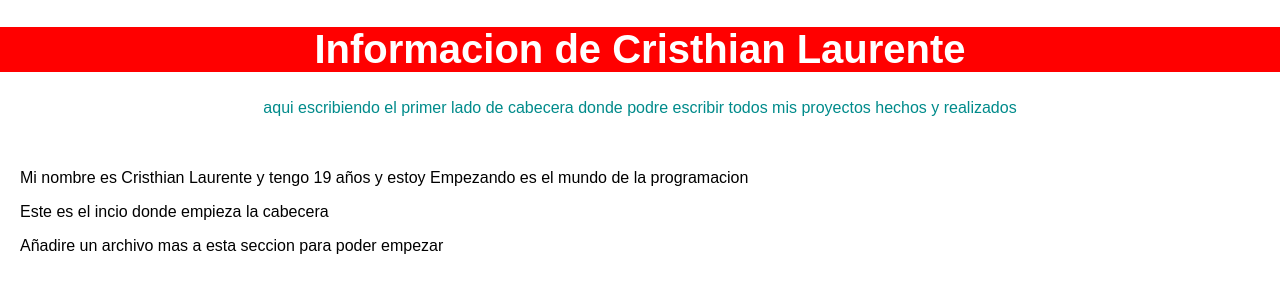
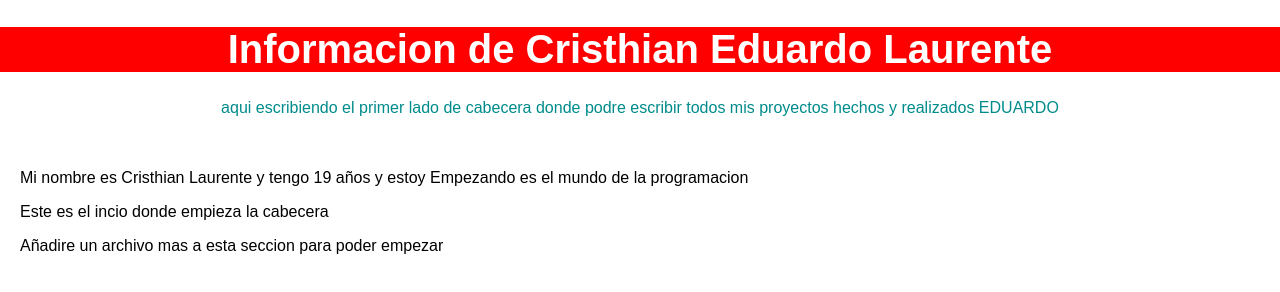
Before and after one commit to guruum/HyperBlogs, a plain HTML site: page index.html in a window 1280 px wide. Shown: the top 292 px of the page. Drawn offline with Linux system fonts and the light colour scheme.

```diff
--- a/index.html
+++ b/index.html
@@ -9,11 +9,11 @@
     </head>
 
     <body>
-        <h1>Informacion de Cristhian Laurente</h1>
+        <h1>Informacion de Cristhian Eduardo Laurente</h1>
 
         <div class="cabecera">
             <p>aqui escribiendo el primer lado de cabecera donde podre  escribir
-                todos mis proyectos hechos y realizados
+                todos mis proyectos hechos y realizados EDUARDO
             </p>
         </div>
 
```
